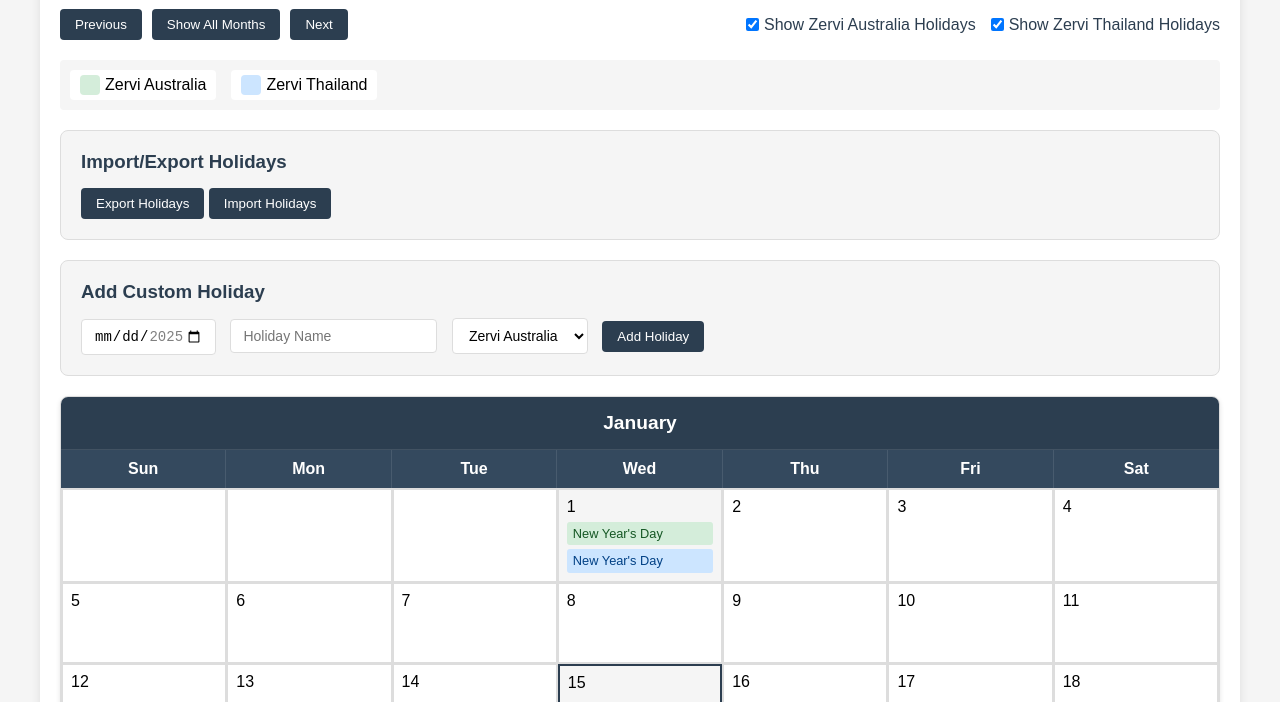
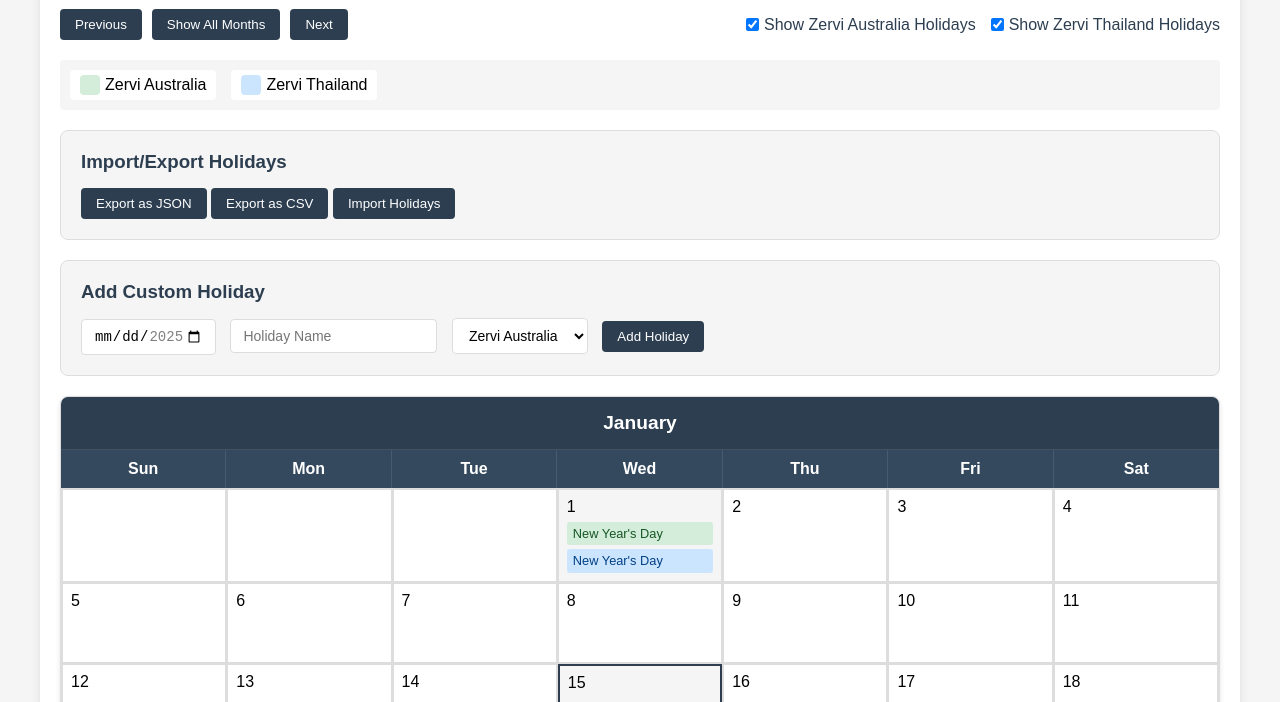
Before and after one commit to sakimotto/zervi-calendar-2025, a plain HTML site: page index.html in a window 1280 px wide. Shown: the part 98-800 px from the top of the page. Drawn offline with Linux system fonts and the light colour scheme.

Commit message:
Add CSV export functionality alongside JSON export

```diff
--- a/index.html
+++ b/index.html
@@ -300,7 +300,8 @@
 
         <div class="export-import">
             <h3>Import/Export Holidays</h3>
-            <button onclick="exportHolidays()">Export Holidays</button>
+            <button onclick="exportHolidays('json')">Export as JSON</button>
+            <button onclick="exportHolidays('csv')">Export as CSV</button>
             <input type="file" id="importFile" accept=".json" style="display: none;">
             <button onclick="document.getElementById('importFile').click()">Import Holidays</button>
         </div>
@@ -455,14 +456,49 @@
             button.textContent = showAllMonths ? 'Show Current Month' : 'Show All Months';
         }
 
-        function exportHolidays() {
-            const dataStr = "data:text/json;charset=utf-8," + encodeURIComponent(JSON.stringify(holidays));
-            const downloadAnchorNode = document.createElement('a');
-            downloadAnchorNode.setAttribute("href", dataStr);
-            downloadAnchorNode.setAttribute("download", "zervi_holidays_2025.json");
-            document.body.appendChild(downloadAnchorNode);
-            downloadAnchorNode.click();
-            downloadAnchorNode.remove();
+        function exportHolidays(format = 'json') {
+            const showAus = document.getElementById('showAus').checked;
+            const showThai = document.getElementById('showThai').checked;
+            let exportData;
+            let fileName;
+            let fileContent;
+
+            if (format === 'json') {
+                exportData = {};
+                if (showAus) exportData.aus = holidays.aus;
+                if (showThai) exportData.thai = holidays.thai;
+                fileContent = JSON.stringify(exportData, null, 2);
+                fileName = 'zervi_holidays_2025.json';
+            } else if (format === 'csv') {
+                const rows = [['Date', 'Holiday Name', 'Company']];
+
+                if (showAus) {
+                    Object.entries(holidays.aus).forEach(([date, name]) => {
+                        rows.push([date, name, 'Zervi Australia']);
+                    });
+                }
+
+                if (showThai) {
+                    Object.entries(holidays.thai).forEach(([date, name]) => {
+                        rows.push([date, name, 'Zervi Thailand']);
+                    });
+                }
+
+                fileContent = rows.map(row => row.map(cell =>
+                    cell.includes(',') ? `"${cell}"` : cell
+                ).join(',')).join('\n');
+                fileName = 'zervi_holidays_2025.csv';
+            }
+
+            const blob = new Blob([fileContent], { type: format === 'json' ? 'application/json' : 'text/csv' });
+            const url = URL.createObjectURL(blob);
+            const a = document.createElement('a');
+            a.href = url;
+            a.download = fileName;
+            document.body.appendChild(a);
+            a.click();
+            document.body.removeChild(a);
+            URL.revokeObjectURL(url);
         }
 
         function importHolidays() {
```
